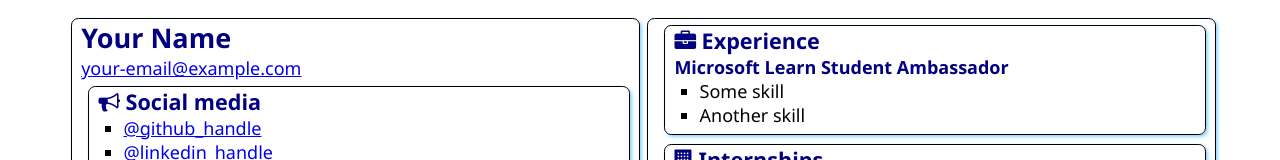
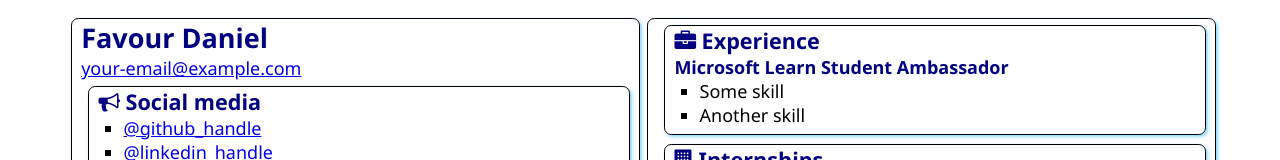
Before and after one commit to FavourDaniel/Azure-Static-Web-App-Demo, a plain HTML site: page src/index.html in a window 1280 px wide. Shown: the top 160 px of the page. Drawn offline with Linux system fonts and the light colour scheme.

Commit message:
name was changed

```diff
--- a/src/index.html
+++ b/src/index.html
@@ -12,7 +12,7 @@
 <body>
     <main>
         <article class="box">
-            <h1>Your Name</h1>
+            <h1>Favour Daniel</h1>
             <div><a href="mailto:your.email@example.com">your-email@example.com</a></div>
 
             <section class="box">
```
